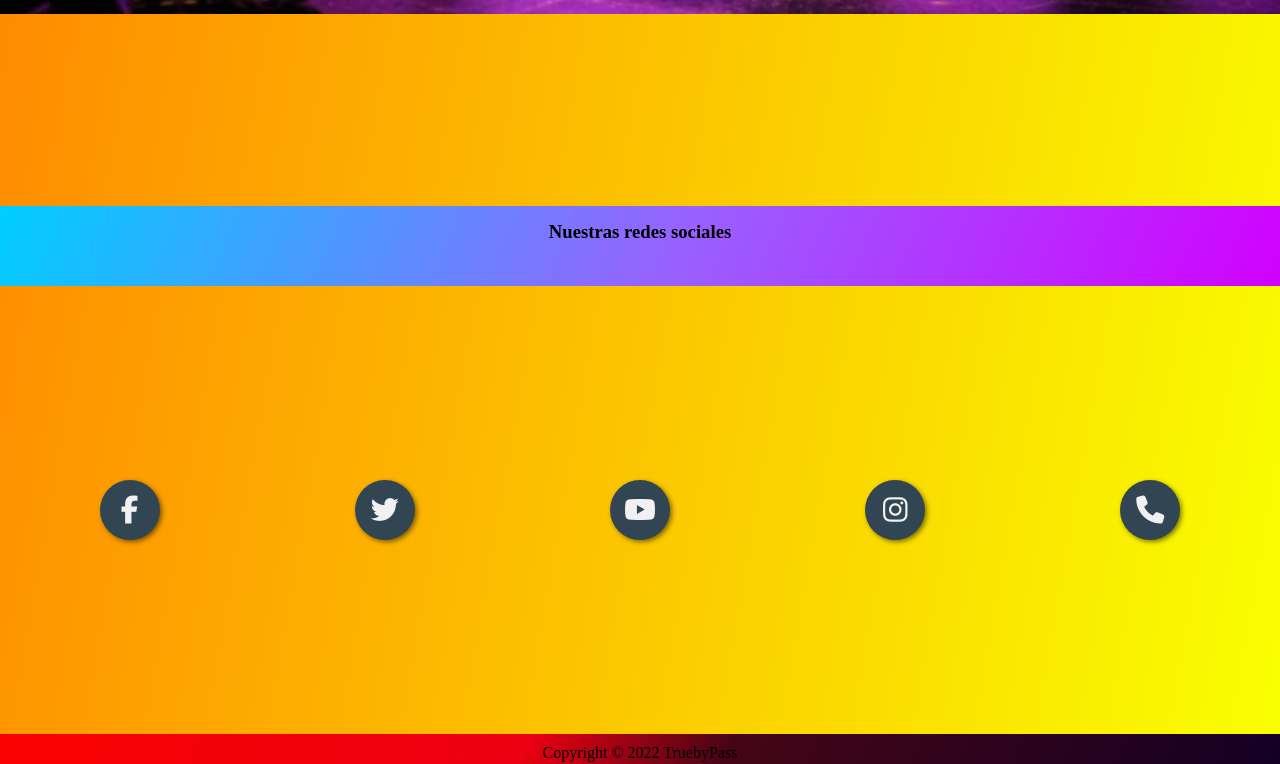
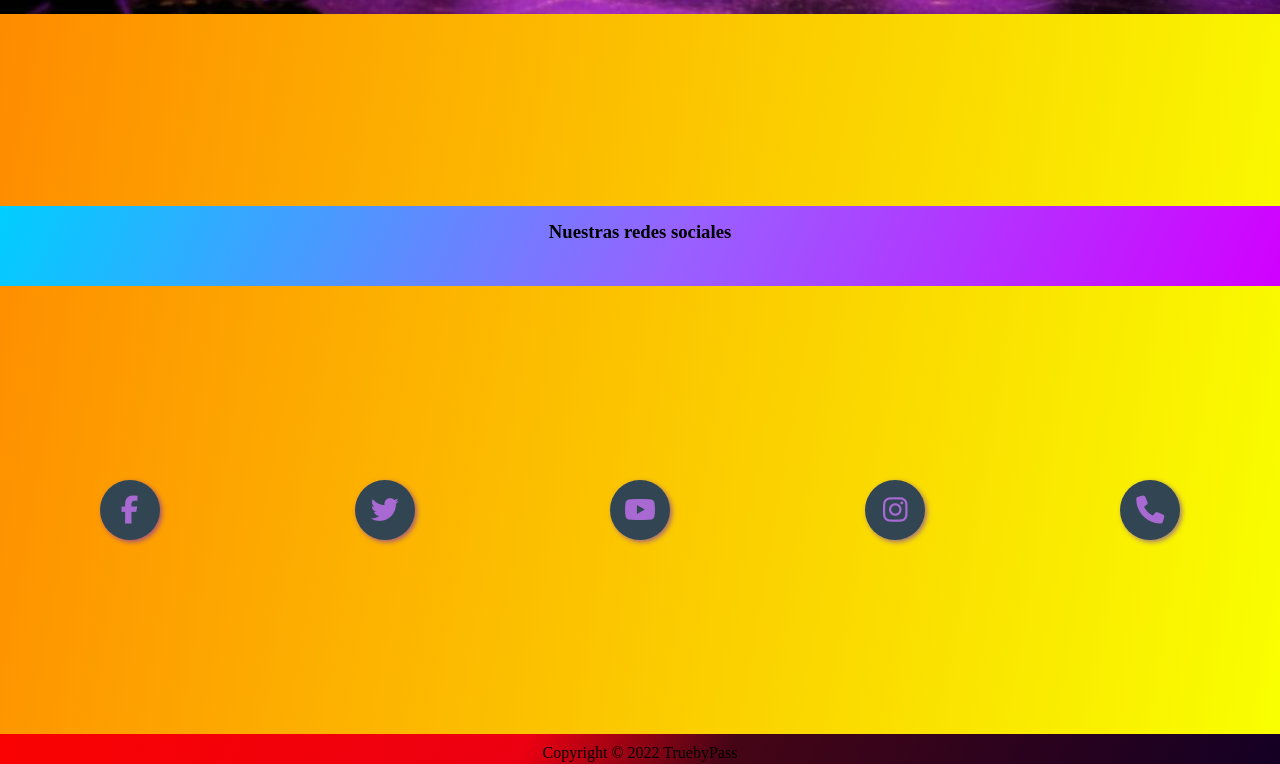
Before and after one commit to maxiorias/nada, a plain HTML site: page index.html in a window 1280 px wide. Shown: the part 828-1592 px from the top of the page. Drawn offline with Linux system fonts and the light colour scheme.

Commit message:
modifico animacion

```diff
--- a/css/styles.css
+++ b/css/styles.css
@@ -116,14 +116,14 @@ main {
     line-height: 60px;
     text-align: center;
     background: #314652;
-    color: #f1f1f1;
+    color: #a86ad2;
     border-radius: 50%;
-    box-shadow: 2px 2px 5px rgba(0, 0, 0, .5);
-    transition: all .4s ease-in-out;
+    box-shadow: 2px 2px 5px rgba(74, 0, 245, 0.5);
+    transition: all .8s ease-in-out;
 }
 
 .buttons a:hover {
-    transform: scale(1.2);
+    transform: scale(1.5);
 }
 
 /* main galeria */
```
